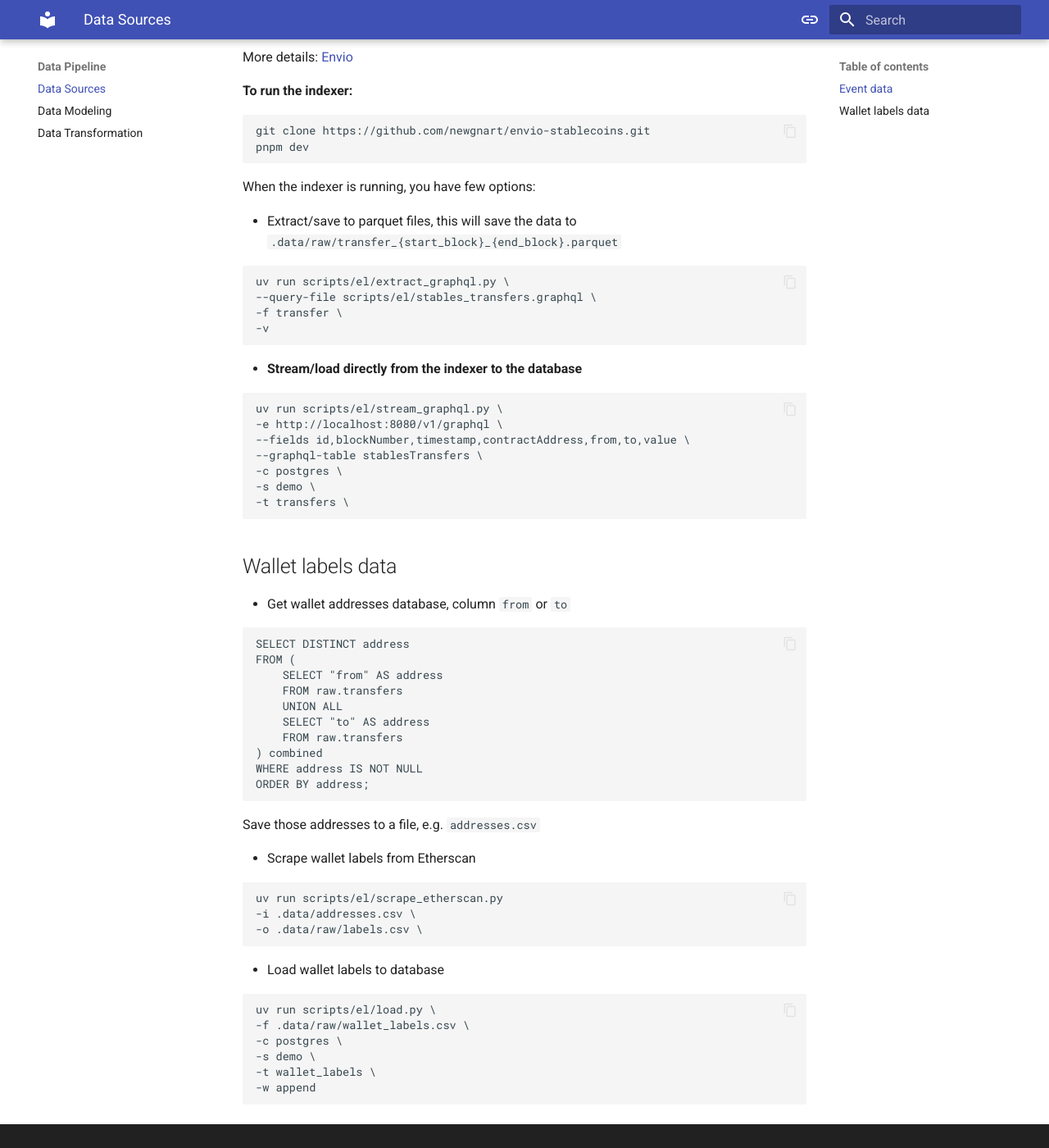
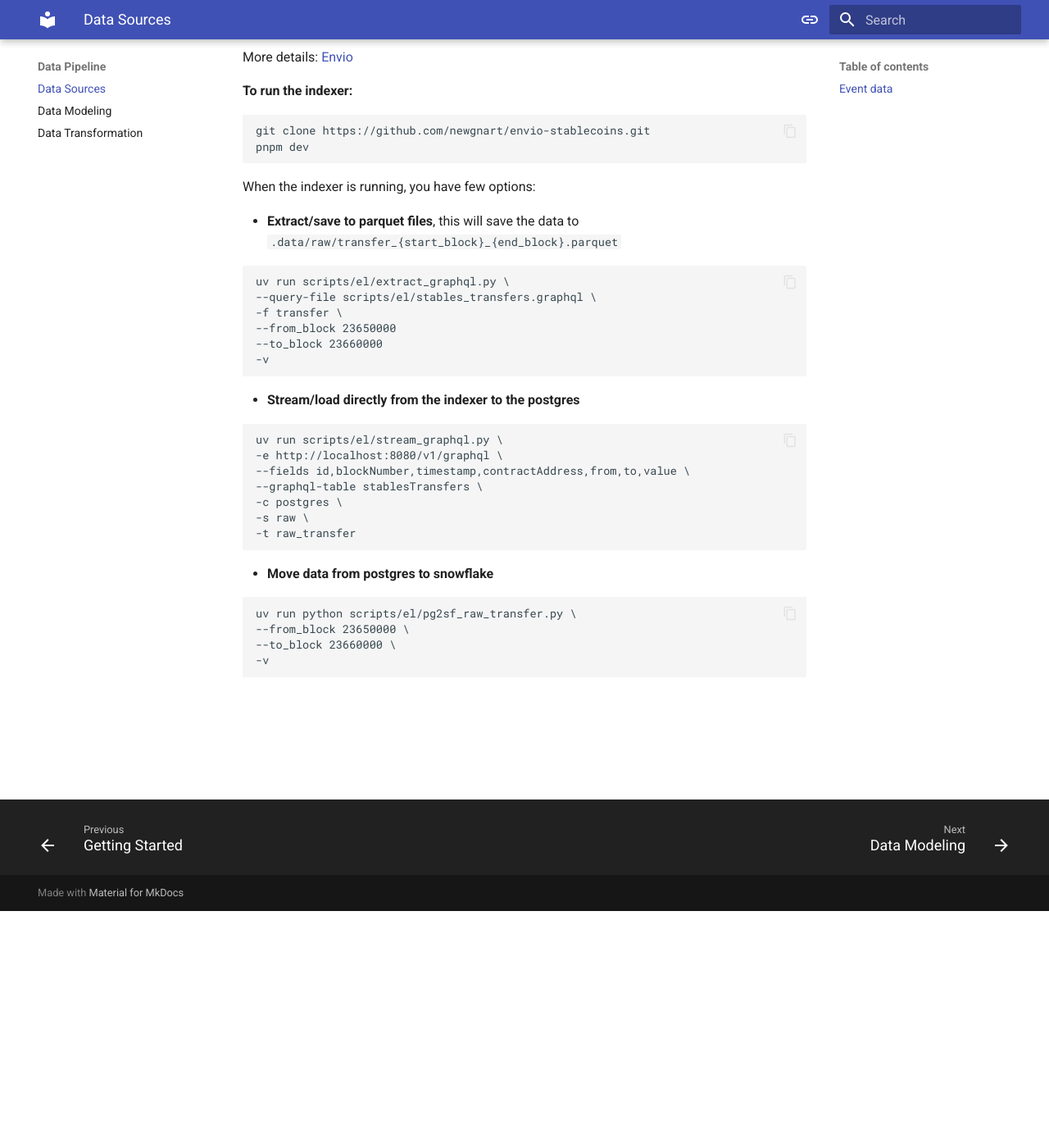
Before and after one commit to newgnart/fa-dae2-gnart, an MkDocs documentation site: the page built from docs/02_data_pipeline/021_source.md, in a window 1280 px wide and 1400 px high, scrolled down 289 px. Shown: the whole window at 82% size. Built offline with MkDocs 1.6.1 and Material for MkDocs 9.7.7, drawn with Linux system fonts in a browser that asks for light colours.

Commit message:
minor fix in docs

````diff
--- a/docs/02_data_pipeline/021_source.md
+++ b/docs/02_data_pipeline/021_source.md
@@ -11,57 +11,32 @@ pnpm dev
 
 When the indexer is running, you have few options:
 
-- Extract/save to parquet files, this will save the data to `.data/raw/transfer_{start_block}_{end_block}.parquet`
+- **Extract/save to parquet files**, this will save the data to `.data/raw/transfer_{start_block}_{end_block}.parquet`
+
 ```bash
 uv run scripts/el/extract_graphql.py \
 --query-file scripts/el/stables_transfers.graphql \
 -f transfer \
+--from_block 23650000
+--to_block 23660000
 -v
 ```
 
-- **Stream/load directly from the indexer to the database**
+- **Stream/load directly from the indexer to the postgres**
 ```bash
 uv run scripts/el/stream_graphql.py \
 -e http://localhost:8080/v1/graphql \
 --fields id,blockNumber,timestamp,contractAddress,from,to,value \
 --graphql-table stablesTransfers \
 -c postgres \
--s demo \
--t transfers \
+-s raw \
+-t raw_transfer
 ```
 
-
-
-
-## Wallet labels data
-- Get wallet addresses database, column `from` or `to`
-```sql
-SELECT DISTINCT address
-FROM (
-    SELECT "from" AS address
-    FROM raw.transfers
-    UNION ALL
-    SELECT "to" AS address
-    FROM raw.transfers
-) combined
-WHERE address IS NOT NULL
-ORDER BY address;
+- **Move data from postgres to snowflake**
+```bash
+uv run python scripts/el/pg2sf_raw_transfer.py \
+--from_block 23650000 \
+--to_block 23660000 \
+-v
 ```
-Save those addresses to a file, e.g. `addresses.csv`
-
-- Scrape wallet labels from Etherscan
-```bash
-uv run scripts/el/scrape_etherscan.py
--i .data/addresses.csv \
--o .data/raw/labels.csv \
-```
-
-- Load wallet labels to database
-```bash
-uv run scripts/el/load.py \
--f .data/raw/wallet_labels.csv \
--c postgres \
--s demo \
--t wallet_labels \
--w append
-```
````
Also changed, not shown: docs/01_getting_started.md (+6 -13 lines), docs/02_data_pipeline/022_modeling.md (+2 -1 lines), docs/02_data_pipeline/023_transformation.md (+0 -24 lines), 2 other files.
